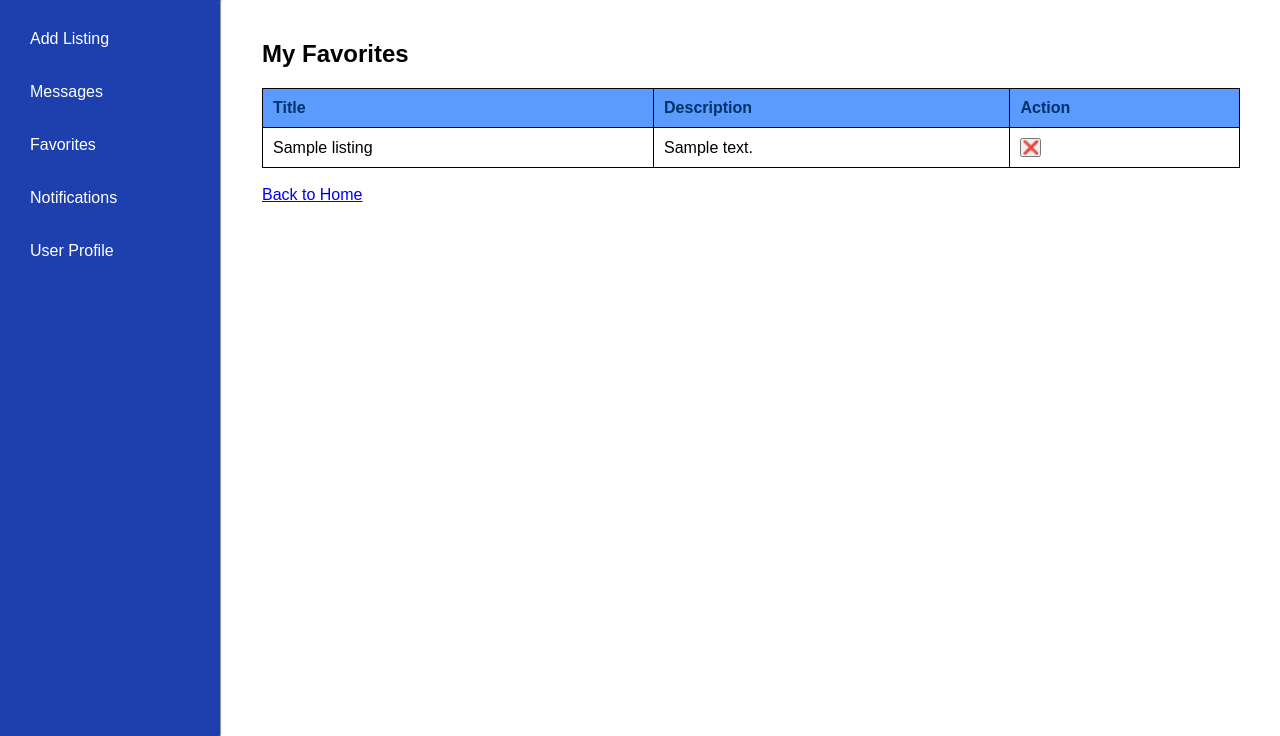
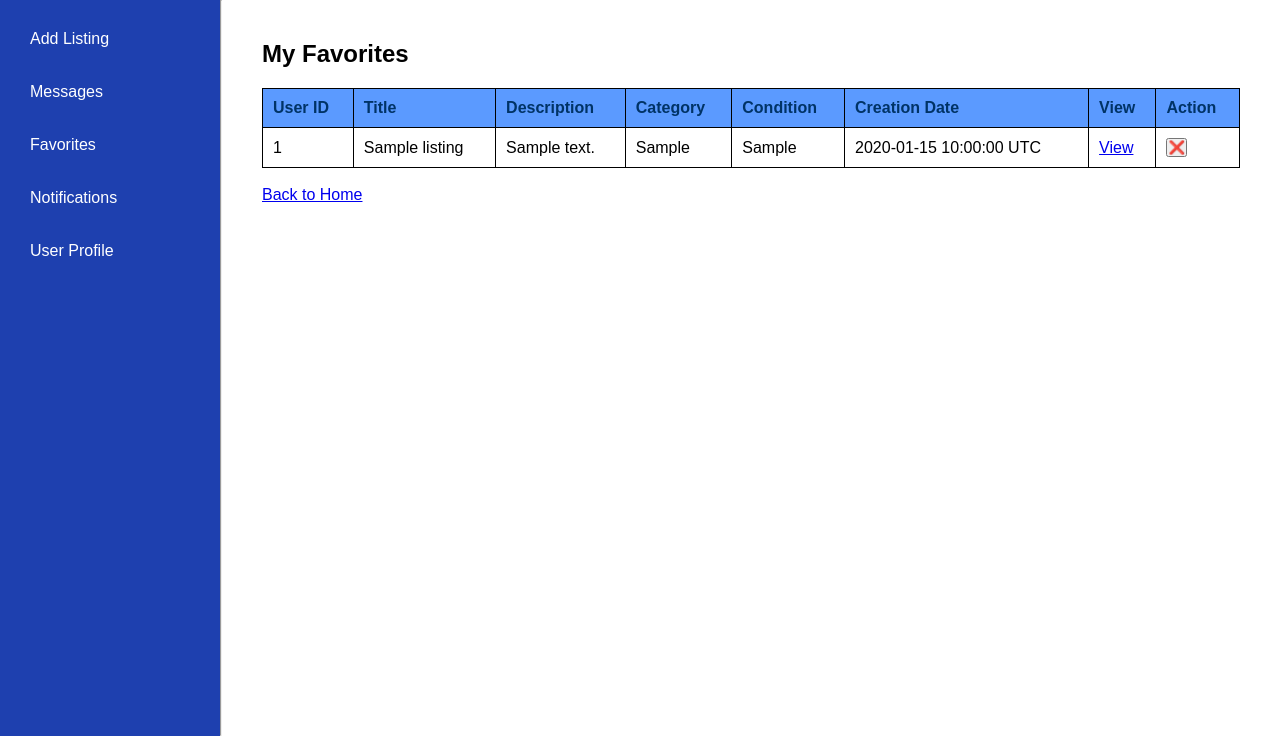
Before and after one commit to masterpillow/campus-closet, a Flask app: page /favorites in a window 1280 px wide. Shown: the part 64-800 px from the top of the page. Run offline with Flask 3, Linux system fonts and the light colour scheme; a user stored in the database is signed in; tables that the repository leaves empty hold one stand-in row (values such as "Sample post").

Commit message:
Change and added  code around to fix bug where it was not changing the star symbol to an X after a user favorites a listing

```diff
--- a/app/routes.py
+++ b/app/routes.py
@@ -17,7 +17,12 @@ def landing():
 @bp.route('/home')
 def home():
     listings = ItemListing.query.all()
-    return render_template('home.html', listings=listings)
+
+    favorited_ids = []
+    if current_user.is_authenticated:
+        favorited_ids = [f.listing_id for f in current_user.favorites]
+
+    return render_template('home.html', listings=listings, favorited_ids=favorited_ids)
 
 # 📝 Signup
 @bp.route('/signup', methods=['GET', 'POST'])
@@ -84,7 +89,10 @@ def create_item_listing():
 def view_listing(listingID):
     listing = ItemListing.query.get_or_404(listingID)
     user = User.query.filter_by(id=listing.userID).first()
-    return render_template('view_listing.html', listing=listing, user=user)
+    favorited_ids = []
+    if current_user.is_authenticated:
+        favorited_ids = [f.listing_id for f in current_user.favorites]
+    return render_template('view_listing.html', listing=listing, user=user, favorited_ids=favorited_ids)
 
 # ⭐ Add to favorites
 @bp.route('/favorite/<int:listing_id>', methods=['POST'])
--- a/app/templates/base.html
+++ b/app/templates/base.html
@@ -30,7 +30,7 @@
       <aside class="sidebar-left">
           <a href="{{ url_for('main.create_item_listing') }}">Add Listing</a>
           <a href="#">Messages</a>
-          <a href="#">Favorites</a>
+          <a href="{{ url_for('main.view_favorites') }}">Favorites</a>
           <a href="#">Notifications</a>
           <a href="#">User Profile</a>
       </aside>
--- a/app/templates/favorites.html
+++ b/app/templates/favorites.html
@@ -2,22 +2,34 @@
 {% block content %}
 <div class="main-content">
     <h2>My Favorites</h2>
-
+    {% if favorites %}
     <table style="width: 100%; border-collapse: collapse; text-align: left; margin-top: 20px;">
         <thead>
             <tr style="background-color: #5b9aff; color: #003366;">
-                <th style="padding: 10px; border: 1px solid black;">Title</th>
-                <th style="padding: 10px; border: 1px solid black;">Description</th>
+                <th style="padding: 10px; border: 1px solid black">User ID</th>
+                <th style="padding: 10px; border: 1px solid black">Title</th>
+                <th style="padding: 10px; border: 1px solid black">Description</th>
+                <th style="padding: 10px; border: 1px solid black">Category</th>
+                <th style="padding: 10px; border: 1px solid black">Condition</th>
+                <th style="padding: 10px; border: 1px solid black">Creation Date</th>
+                <th style="padding: 10px; border: 1px solid black">View</th>
                 <th style="padding: 10px; border: 1px solid black;">Action</th>
             </tr>
         </thead>
         <tbody>
             {% for fav in favorites %}
             <tr>
-                <td style="padding: 10px; border: 1px solid black;">{{ fav.listing.title }}</td>
-                <td style="padding: 10px; border: 1px solid black;">{{ fav.listing.description }}</td>
+                <td style="padding: 10px; border: 1px solid black;">{{ fav.ItemListing.userID }}</td>
+                <td style="padding: 10px; border: 1px solid black;">{{ fav.ItemListing.title }}</td>
+                <td style="padding: 10px; border: 1px solid black;">{{ fav.ItemListing.description }}</td>
+                <td style="padding: 10px; border: 1px solid black;">{{ fav.ItemListing.category }}</td>
+                <td style="padding: 10px; border: 1px solid black;">{{ fav.ItemListing.condition }}</td>
+                <td style="padding: 10px; border: 1px solid black;">{{ fav.ItemListing.created_at.strftime('%Y-%m-%d %H:%M:%S UTC') }}</td>
                 <td style="padding: 10px; border: 1px solid black;">
-                    <form action="{{ url_for('main.unfavorite_listing', listing_id=fav.listing.listingID) }}" method="post">
+                <a href="{{ url_for('main.view_listing', listingID=fav.ItemListing.listingID) }}">View</a>
+        </td>
+                <td style="padding: 10px; border: 1px solid black;">
+                    <form action="{{ url_for('main.unfavorite_listing', listing_id=fav.ItemListing.listingID) }}" method="post">
                         <button type="submit" title="Remove from Favorites">❌</button>
                     </form>
                 </td>
@@ -25,7 +37,9 @@
             {% endfor %}
         </tbody>
     </table>
-
+    {% else %}
+    <p>You have no favorite listings.</p>
+    {% endif %}
     <br>
     <a href="{{ url_for('main.home') }}">Back to Home</a>
 </div>
```
Also changed, not shown: app/models.py (+7 -2 lines), app/templates/home.html (+3 -16 lines), app/templates/view_listing.html (+3 -8 lines).
